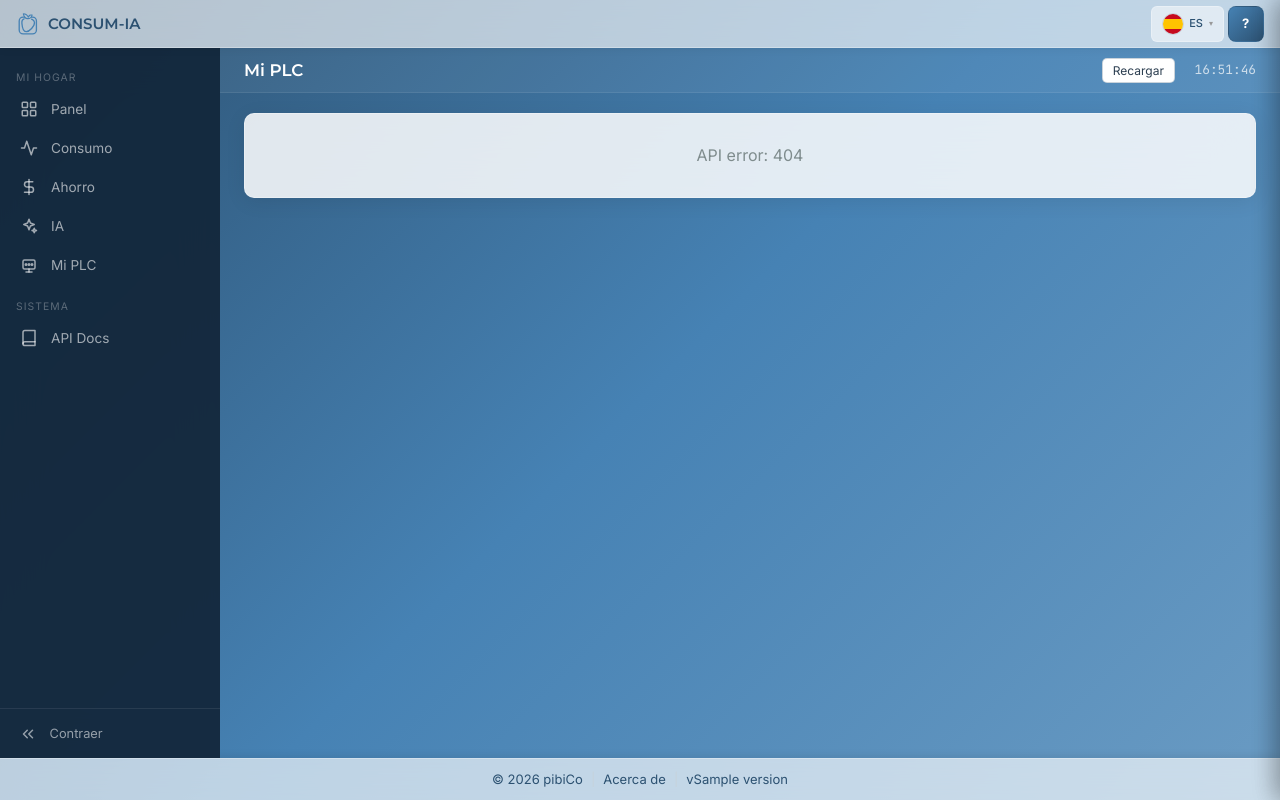
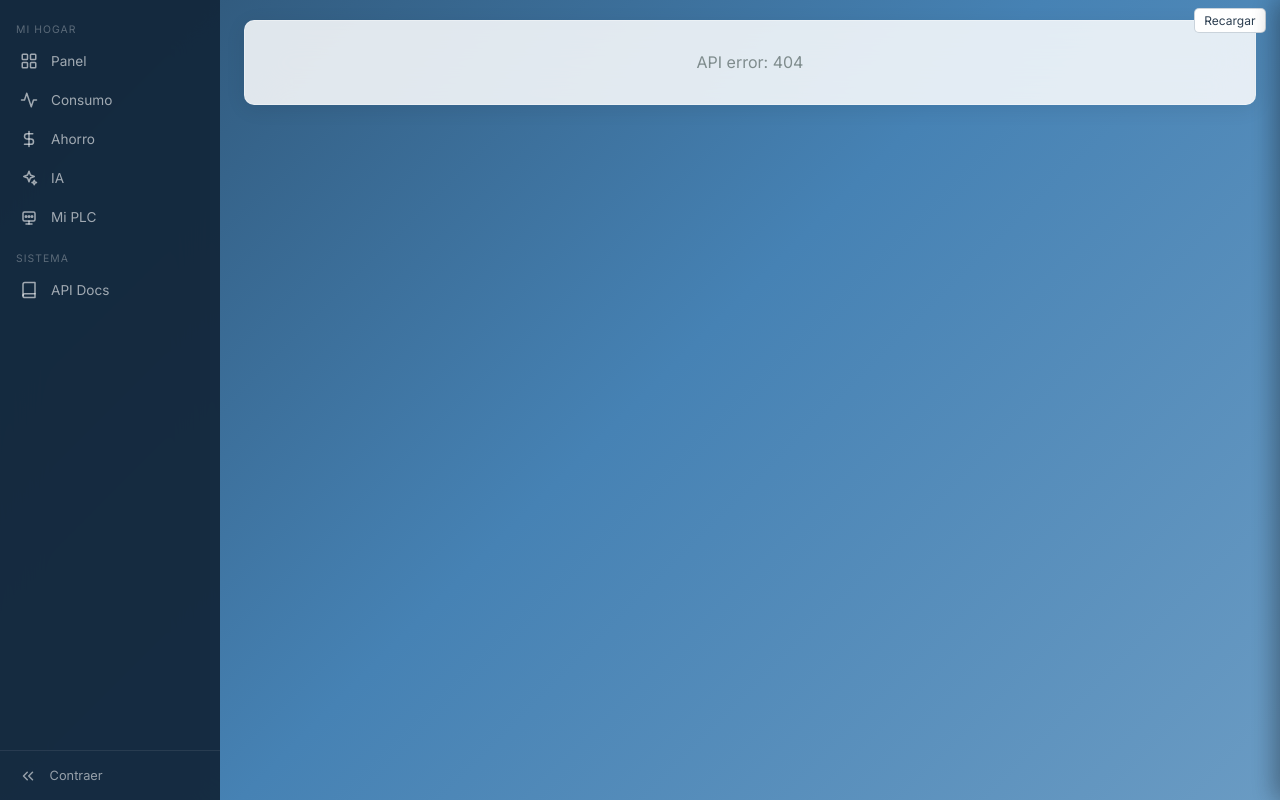
Before and after one commit to pibico/api_consum, a FastAPI app: template templates/plc.html in a window 1280 px wide. Run offline with FastAPI, Linux system fonts and the light colour scheme; the template is opened without the code that fills it: most values are stand-ins (such as "Sample title", 1, 10 or a date in 2020).

Commit message:
PLC SSO + single-chrome fullscreen + multi-PLC selector + landing nuance
- ROOT CAUSE of the 'logs out again' bug: nginx auth_request inherits the
  browser's Authorization header - the embedded webui's device Bearer
  token shadowed the SSO cookie in api_consum's validation -> 401 -> the
  webui cleared its session. Fix: proxy_set_header Authorization ''
  (+X-API-Key '') in /_plc_auth and /_plc_ensure (nginx.conf.snippet).
- /plc/session now returns gateways[] (one PLC per household) + floating
  selector when >1; ?customer= picks one.
- Mi PLC page: single chrome - global header/topbar/footer hidden, the
  PLC UI owns the screen (100vh frame), sidebar stays for navigation.
- Landing: 'Funciona sin internet en casa' nuance (remote viewing needs
  the box online) es+en. ASSET_VERSION=11.

```diff
--- a/app/api/v1/endpoints/web.py
+++ b/app/api/v1/endpoints/web.py
@@ -27,7 +27,7 @@ jinja_env = Environment(
 STATIC_PREFIX = settings.ROOT_PATH.rstrip("/")
 
 # Bump on every static asset change (guidelines cache-buster scheme).
-ASSET_VERSION = "8"  # 8: Mi PLC (local-webui proxy via tunnel)
+ASSET_VERSION = "11"  # 11: PLC single-chrome (global header hidden too)
 
 
 def render_template(template_name: str, **context) -> str:
--- a/static/js/i18n.en.js
+++ b/static/js/i18n.en.js
@@ -45,7 +45,7 @@ window.I18N_EN = {
   'ld.f7T': 'AI that explains it',
   'ld.f7D': 'Daily narrative and chat about your consumption — aggregates only.',
   'ld.f8T': 'Your PLC, from anywhere',
-  'ld.f8D': 'The same box screen, securely accessible remotely (PRO).',
+  'ld.f8D': 'The same box screen, securely remote (PRO) — remote viewing does need the box online.',
   'ld.enter': 'Sign in',
   'ld.enterPanel': 'Go to my home',
   'ld.clTitle': 'And from anywhere: your home in the cloud',
--- a/static/js/i18n.es.js
+++ b/static/js/i18n.es.js
@@ -3,7 +3,7 @@ window.I18N_ES = {
   'ld.heroTitle': 'Entiende y reduce el consumo de tu casa',
   'ld.heroSub': 'CONSUM-IA es una pequeña caja que se conecta a tu cuadro eléctrico. Mide lo que gasta cada cosa, aprende los hábitos de tu hogar y te lo cuenta en euros y frases claras — pensada para que la use cualquiera, sin tecnicismos.',
   'ld.chip1': 'Sin cambiar de compañía',
-  'ld.chip2': 'Funciona sin internet',
+  'ld.chip2': 'Funciona sin internet en casa',
   'ld.chip3': 'Tus datos se quedan en casa',
 
   'ld.s1Title': 'Un vistazo y lo sabes todo',
@@ -23,7 +23,7 @@ window.I18N_ES = {
   'ld.tb2': 'Euros con tus precios de factura',
   'ld.tb3': 'Contadores virtuales que aprenden',
   'ld.tb4': 'Consejo del día y avisos',
-  'ld.tb5': 'Todo local: funciona sin internet',
+  'ld.tb5': 'Todo local: funciona sin internet en casa',
   'ld.tierPremium': 'Premium',
   'ld.tp1': 'Precios PVPC de hoy y mañana, mejores horas',
   'ld.tp2': 'Aviso a un familiar o cuidador',
@@ -45,7 +45,7 @@ window.I18N_ES = {
   'ld.f7T': 'IA que te lo explica',
   'ld.f7D': 'Narrativa diaria y chat sobre tu consumo — solo con tus datos agregados.',
   'ld.f8T': 'Tu PLC, desde fuera',
-  'ld.f8D': 'La misma pantalla de la caja, accesible en remoto de forma segura (PRO).',
+  'ld.f8D': 'La misma pantalla de la caja, en remoto de forma segura (PRO) — para verla desde fuera, la caja sí necesita internet.',
   'ld.enter': 'Acceder',
   'ld.enterPanel': 'Acceder a mi hogar',
   'ld.clTitle': 'Y desde cualquier sitio: tu hogar en la nube',
--- a/static/js/pages/plc.js
+++ b/static/js/pages/plc.js
@@ -6,6 +6,8 @@
  */
 (function () {
   'use strict';
+
+  var customer = '';   // selected household (its gateway) — '' = first/only
 
   function q(id) { return document.getElementById(id); }
 
@@ -18,19 +20,30 @@
   function load() {
     showState('<span class="spinner"></span> <span class="text-muted" style="font-size:0.85rem;">' +
       __t('plc.connecting', 'Conectando con tu PLC…') + '</span>');
-    App.apiFetch('/plc/session').then(function (r) {
-      q('plc-host').textContent = r.hostname || '';
+    App.apiFetch('/plc/session' + (customer ? '?customer=' + encodeURIComponent(customer) : '')).then(function (r) {
+      // Multi-PLC: one gateway per household — selector only when >1
+      var gws = r.gateways || [];
+      var sel = q('plc-select');
+      if (gws.length > 1 && !sel.options.length) {
+        sel.innerHTML = gws.map(function (g) {
+          return '<option value="' + g.customer + '">' + g.hostname + '</option>';
+        }).join('');
+        sel.value = gws[0].customer;
+        sel.style.display = '';
+        q('plc-controls').style.display = 'flex';
+      }
       if (!r.online) {
         showState('<h3 style="margin-top:0;">' + __t('plc.offlineTitle', 'Tu PLC no está accesible ahora mismo') + '</h3>' +
           '<p class="sav-explain" style="max-width:520px;margin:0.5rem auto 0;">' +
           __t('plc.offlineBody', 'La caja está sin conexión o el túnel se está restableciendo. Tus datos siguen guardándose en casa; vuelve a intentarlo en unos minutos.') + '</p>');
         q('plc-reload').style.display = '';
+        q('plc-controls').style.display = 'flex';
         return;
       }
       q('plc-frame').src = r.url;
       q('plc-state').style.display = 'none';
       q('plc-frame-wrap').style.display = '';
-      q('plc-reload').style.display = '';
+      q('plc-reload').style.display = 'none';   // the PLC UI has its own refresh
     }).catch(function (e) {
       var detail = {};
       try { detail = JSON.parse(e.message); } catch (_) {}
@@ -41,9 +54,17 @@
       } else {
         showState('<span class="text-muted">' + (detail.message || e.message) + '</span>');
         q('plc-reload').style.display = '';
+        q('plc-controls').style.display = 'flex';
       }
     });
   }
+
+  window.PlcPage = {
+    change: function () {
+      customer = q('plc-select').value || '';
+      load();
+    },
+  };
 
   document.addEventListener('DOMContentLoaded', function () {
     window.onAppReady(function () {
--- a/templates/landing.html
+++ b/templates/landing.html
@@ -39,7 +39,7 @@
       <p class="ld-hero-sub" data-i18n="ld.heroSub">CONSUM-IA es una pequeña caja que se conecta a tu cuadro eléctrico. Mide lo que gasta cada cosa, aprende los hábitos de tu hogar y te lo cuenta en euros y frases claras — pensada para que la use cualquiera, sin tecnicismos.</p>
       <div class="ld-hero-chips">
         <span class="ld-chip" data-i18n="ld.chip1">Sin cambiar de compañía</span>
-        <span class="ld-chip" data-i18n="ld.chip2">Funciona sin internet</span>
+        <span class="ld-chip" data-i18n="ld.chip2">Funciona sin internet en casa</span>
         <span class="ld-chip" data-i18n="ld.chip3">Tus datos se quedan en casa</span>
       </div>
       <a class="ld-enter-btn" href="{{ root_path }}/app">
@@ -88,7 +88,7 @@
       <div class="ld-mini">
         <div class="ld-mini-ic"><svg viewBox="0 0 24 24" fill="none" stroke="currentColor" stroke-width="2" stroke-linecap="round" stroke-linejoin="round"><rect x="4" y="4" width="16" height="12" rx="2"/><line x1="8" y1="20" x2="16" y2="20"/><line x1="12" y1="16" x2="12" y2="20"/></svg></div>
         <h3 data-i18n="ld.f8T">Tu PLC, desde fuera</h3>
-        <p data-i18n="ld.f8D">La misma pantalla de la caja, accesible en remoto de forma segura (PRO).</p>
+        <p data-i18n="ld.f8D">La misma pantalla de la caja, en remoto de forma segura (PRO) — para verla desde fuera, la caja sí necesita internet.</p>
       </div>
     </section>
 
--- a/templates/plc.html
+++ b/templates/plc.html
@@ -2,24 +2,36 @@
 {% block title %}Mi PLC — CONSUM-IA{% endblock %}
 {% block page_title_key %}nav.plc{% endblock %}
 {% block page_title %}Mi PLC{% endblock %}
-{% block topbar_actions %}
-<span class="text-muted" id="plc-host" style="font-size:0.8rem;color:rgba(255,255,255,0.7);"></span>
-<button class="btn btn-sm" id="plc-reload" data-i18n="plc.reload" style="display:none;">Recargar</button>
-{% endblock %}
 
 {% block content %}
-{# Mi PLC — the CM4 local-webui embedded through the reverse tunnel
-   (/plc/<port>/ nginx proxy, X-Forwarded-Prefix aware). Premium feature. #}
+{# Mi PLC — the CM4 local-webui embedded through the reverse tunnel.
+   The PLC UI brings its OWN header/footer, so this page drops the app
+   topbar + footer (redundant chrome / double scroll) and the iframe fills
+   everything under the global header. Sidebar stays for navigation. #}
+<style>
+  /* Page-scoped: the PLC frame owns ALL the chrome — the global header
+     (lang/help/account) duplicates the PLC's own header, so both the
+     app-header and the topbar/footer hide here. Sidebar stays to navigate. */
+  .app-header { display: none; }
+  .topbar { display: none; }
+  .app-footer { display: none; }
+  main { padding: 0; max-width: none; }
+</style>
 
-<div class="glass-panel" id="plc-state" style="padding:2rem;text-align:center;">
+<div class="glass-panel" id="plc-state" style="padding:2rem;text-align:center;margin:1.25rem 1.5rem;">
   <span class="spinner"></span>
   <span class="text-muted" data-i18n="plc.connecting" style="font-size:0.85rem;"> Conectando con tu PLC…</span>
 </div>
 
-<div id="plc-frame-wrap" style="display:none;height:calc(100vh - 175px);min-height:480px;">
+<div id="plc-frame-wrap" style="display:none;height:100vh;">
   <iframe id="plc-frame" title="PLC"
-          style="width:100%;height:100%;border:0;border-radius:10px;
-                 box-shadow:0 4px 20px rgba(0,0,0,0.15);background:#fff;"></iframe>
+          style="width:100%;height:100%;border:0;background:#fff;display:block;"></iframe>
+</div>
+
+<!-- Floating controls (only shown when needed: several PLCs / offline retry) -->
+<div id="plc-controls" style="position:fixed;top:8px;right:14px;z-index:200;display:none;gap:6px;">
+  <select id="plc-select" class="pibico-select" style="width:auto;min-width:160px;display:none;" onchange="PlcPage.change()"></select>
+  <button class="btn btn-sm" id="plc-reload" data-i18n="plc.reload" style="display:none;">Recargar</button>
 </div>
 
 <script src="{{ root }}/static/js/pages/plc.js?v={{ v }}" defer></script>
```
Also changed, not shown: app/api/v1/endpoints/plc.py (+12 -2 lines), 1 other file.
